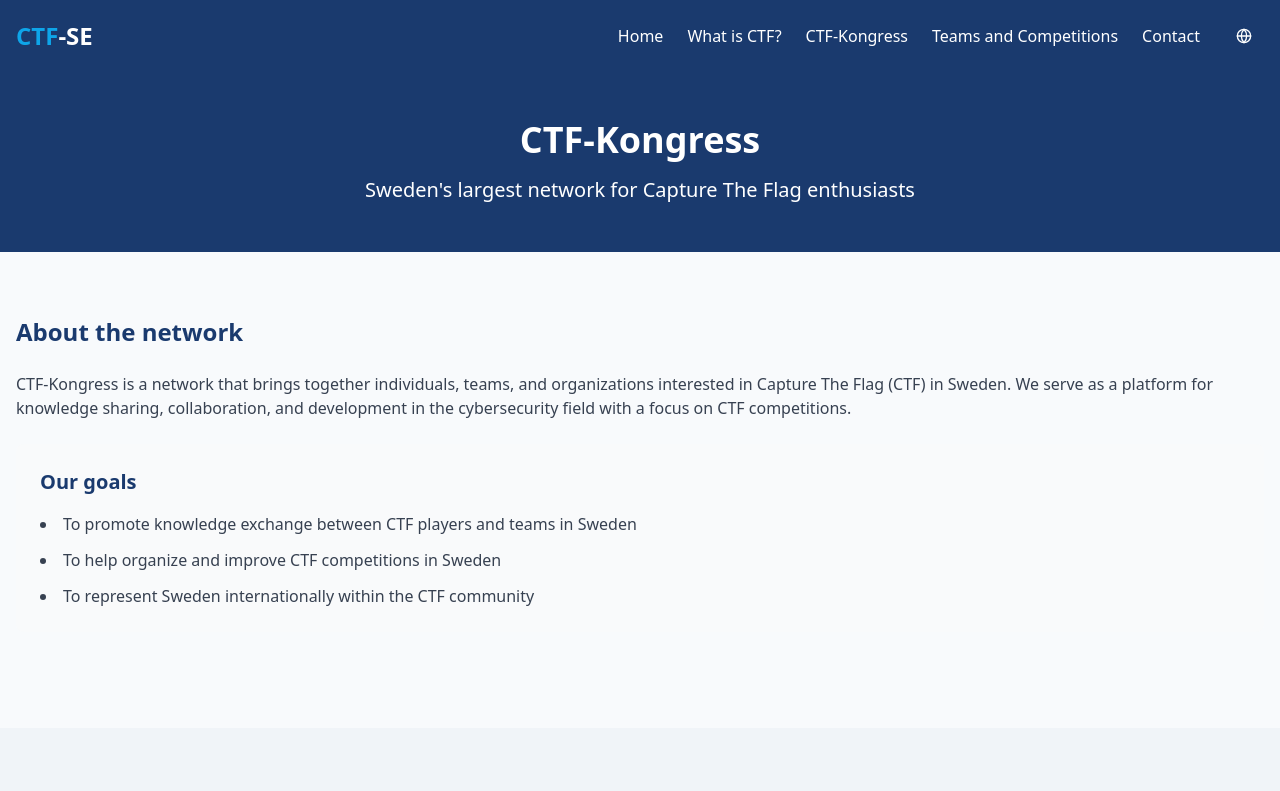
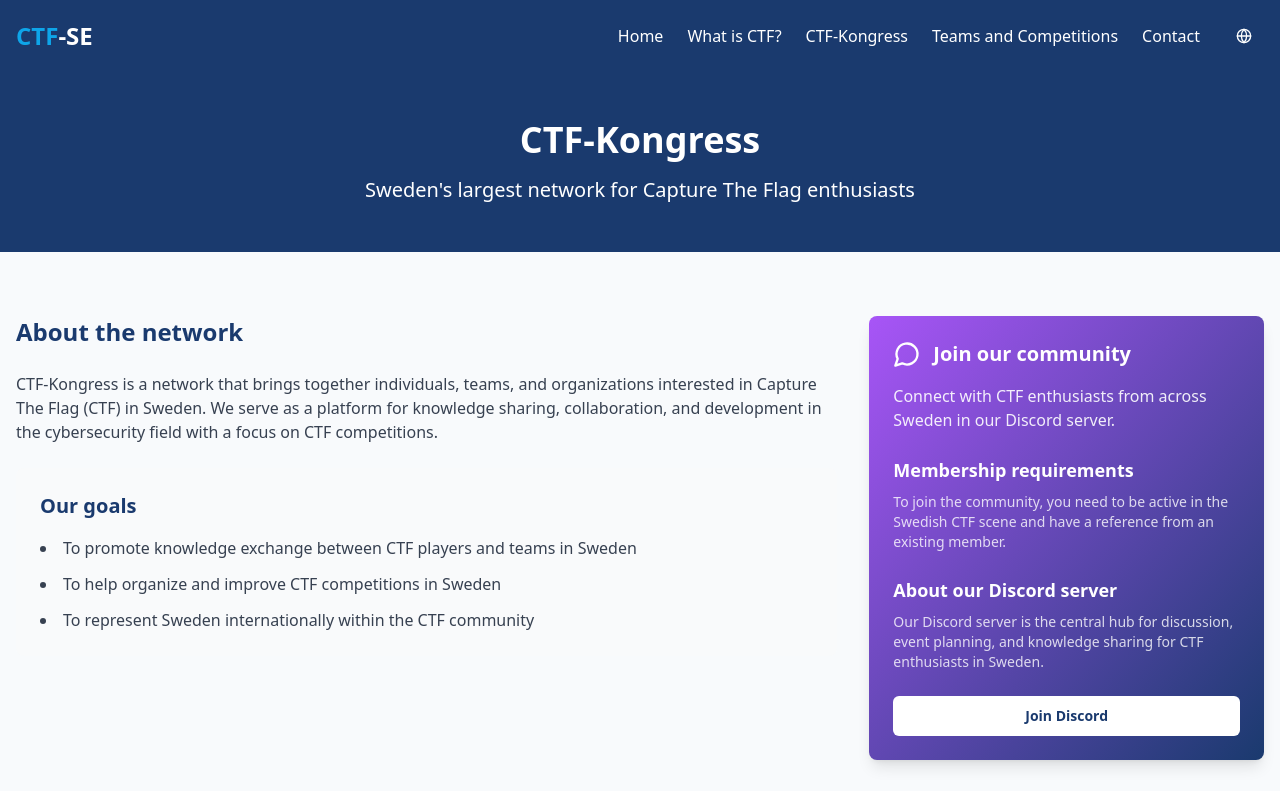
Before and after one commit to Kodsport/capturetheflag.se, a React (Vite) app: page /ctf-kongress in a window 1280 px wide. Shown: the top 791 px of the page. Built offline with nearby package versions, Linux system fonts and the light colour scheme.

Commit message:
feat: Add CTF-Kongress Discord CTA
Adds a call to action to join the Discord server on the CTF-Kongress page, including information on membership requirements.

```diff
--- a/src/locales/en/translation.json
+++ b/src/locales/en/translation.json
@@ -1,4 +1,3 @@
-
 {
   "common": {
     "home": "Home",
@@ -65,6 +64,15 @@
         "teams": "Active teams",
         "members": "Members",
         "founded": "Founded"
+      },
+      "join": {
+        "title": "Join our community",
+        "description": "Connect with CTF enthusiasts from across Sweden in our Discord server.",
+        "requirements_title": "Membership requirements",
+        "requirements_desc": "To join the community, you need to be active in the Swedish CTF scene and have a reference from an existing member.",
+        "discord_title": "About our Discord server",
+        "discord_desc": "Our Discord server is the central hub for discussion, event planning, and knowledge sharing for CTF enthusiasts in Sweden.",
+        "button": "Join Discord"
       }
     },
     "event": {
--- a/src/locales/sv/translation.json
+++ b/src/locales/sv/translation.json
@@ -1,4 +1,3 @@
-
 {
   "common": {
     "home": "Hem",
@@ -65,6 +64,15 @@
         "teams": "Aktiva lag",
         "members": "Medlemmar",
         "founded": "Grundat"
+      },
+      "join": {
+        "title": "Gå med i vår gemenskap",
+        "description": "Anslut dig till CTF-entusiaster från hela Sverige i vår Discord-server.",
+        "requirements_title": "Medlemskrav",
+        "requirements_desc": "För att gå med i gemenskapen behöver du vara aktiv inom den svenska CTF-scenen och ha en referens från en befintlig medlem.",
+        "discord_title": "Om vår Discord-server",
+        "discord_desc": "Vår Discord-server är navet för diskussioner, eventplanering och kunskapsdelning för CTF-entusiaster i Sverige.",
+        "button": "Gå med i Discord"
       }
     },
     "event": {
--- a/src/pages/CTFKongress.tsx
+++ b/src/pages/CTFKongress.tsx
@@ -1,8 +1,9 @@
 
 import Navbar from "@/components/Navbar";
 import Footer from "@/components/Footer";
+import { Button } from "@/components/ui/button";
 import { Card, CardContent } from "@/components/ui/card";
-import { Calendar, Users, Globe } from "lucide-react";
+import { Calendar, Users, Globe, MessageCircle } from "lucide-react";
 import {
   Accordion,
   AccordionContent,
@@ -10,6 +11,7 @@ import {
   AccordionTrigger,
 } from "@/components/ui/accordion";
 import { useTranslation } from "react-i18next";
+import { contactInfo } from "@/data/contact";
 
 const CTFKongress = () => {
   const { t } = useTranslation();
@@ -31,7 +33,7 @@ const CTFKongress = () => {
       {/* About the Network */}
       <section className="py-16">
         <div className="container mx-auto px-4">
-          <div className="grid grid-cols-1 lg:grid-cols-1 gap-8">
+          <div className="grid grid-cols-1 lg:grid-cols-3 gap-8">
             {/* Network Description */}
             <div className="lg:col-span-2">
               <h2 className="text-2xl font-bold mb-6 text-ctf-blue">{t('ctfkongress.network.title')}</h2>
@@ -54,28 +56,42 @@ const CTFKongress = () => {
               </div>
             </div>
 
-            {/* Network Stats */}
-            {false && (<div>
-              <Card>
-                <CardContent className="p-6">
-                  <h3 className="text-lg font-semibold mb-4 text-ctf-blue">{t('ctfkongress.network.stats.title')}</h3>
-                  <div className="space-y-4">
-                    <div className="flex justify-between items-center pb-2 border-b">
-                      <span className="text-gray-600">{t('ctfkongress.network.stats.teams')}</span>
-                      <span className="font-semibold">15+</span>
-                    </div>
-                    <div className="flex justify-between items-center pb-2 border-b">
-                      <span className="text-gray-600">{t('ctfkongress.network.stats.members')}</span>
-                      <span className="font-semibold">200+</span>
-                    </div>
-                    <div className="flex justify-between items-center pb-2 border-b">
-                      <span className="text-gray-600">{t('ctfkongress.network.stats.founded')}</span>
-                      <span className="font-semibold">2020</span>
-                    </div>
+            {/* Discord Call to Action */}
+            <div>
+              <Card className="bg-gradient-to-br from-purple-500 to-ctf-blue border-none shadow-lg overflow-hidden">
+                <CardContent className="p-6 text-white">
+                  <div className="flex items-center mb-4">
+                    <MessageCircle className="h-7 w-7 mr-3 text-white" />
+                    <h3 className="text-xl font-bold">{t('ctfkongress.network.join.title')}</h3>
                   </div>
+
+                  <p className="mb-6 text-white/90">
+                    {t('ctfkongress.network.join.description')}
+                  </p>
+
+                  <div className="mb-6">
+                    <h4 className="text-lg font-semibold mb-2">{t('ctfkongress.network.join.requirements_title')}</h4>
+                    <p className="text-sm text-white/80">
+                      {t('ctfkongress.network.join.requirements_desc')}
+                    </p>
+                  </div>
+
+                  <div className="mb-6">
+                    <h4 className="text-lg font-semibold mb-2">{t('ctfkongress.network.join.discord_title')}</h4>
+                    <p className="text-sm text-white/80">
+                      {t('ctfkongress.network.join.discord_desc')}
+                    </p>
+                  </div>
+
+                  <Button
+                    className="w-full bg-white text-ctf-blue hover:bg-white/90 hover:text-ctf-blue font-semibold"
+                    onClick={() => window.open(contactInfo.discord_invite_url, '_blank')}
+                  >
+                    {t('ctfkongress.network.join.button')}
+                  </Button>
                 </CardContent>
               </Card>
-            </div>)}
+            </div>
           </div>
         </div>
       </section>
```
